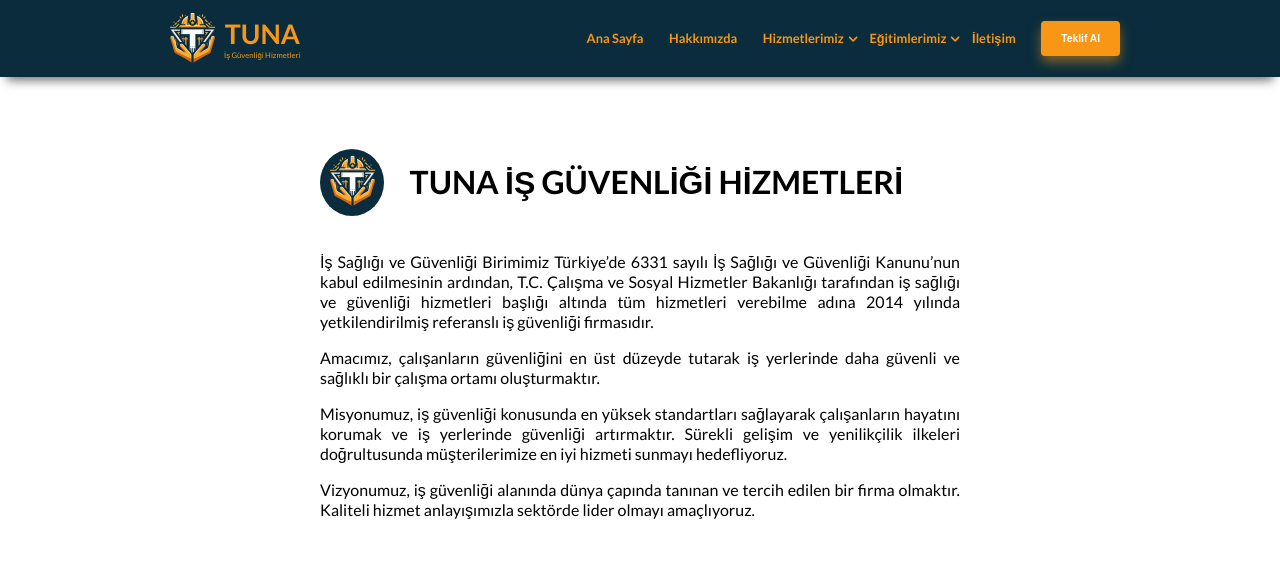
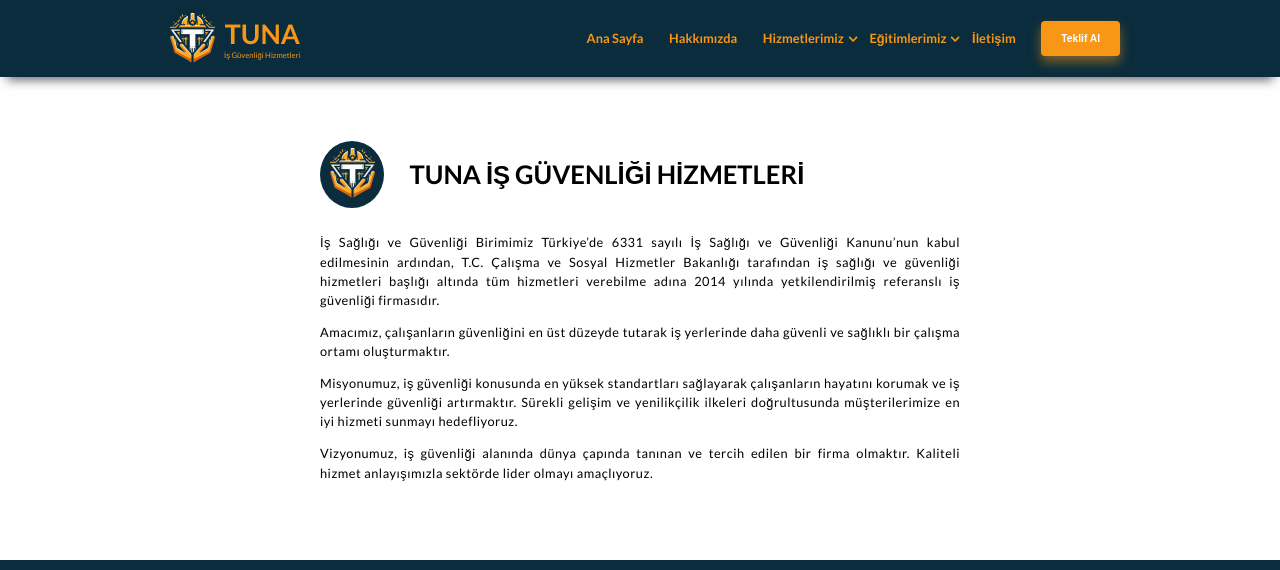
Before and after one commit to Harunyldz/Tuna, a React (Create React App) app in the folder tuna/: page /hakkimizda in a window 1280 px wide. Shown: the top 570 px of the page. Built offline with nearby package versions, Linux system fonts and the light colour scheme.

Commit message:
data.js ve nace.js utild e taşındı

```diff
--- a/tuna/src/components/Cart/Cart.jsx
+++ b/tuna/src/components/Cart/Cart.jsx
@@ -1,7 +1,7 @@
 import "./Cart.css";
 import { FaArrowRight } from "react-icons/fa6";
 import { Link } from "react-router-dom";
-import { motion, AnimatePresence } from "framer-motion";
+import { motion } from "framer-motion";
 
 const Cart = ({ cart,index }) => {
   return (
--- a/tuna/src/components/LeftMenu/LeftMenu.jsx
+++ b/tuna/src/components/LeftMenu/LeftMenu.jsx
@@ -1,7 +1,7 @@
 import "./LeftMenu.css";
 import { FaAngleRight } from "react-icons/fa6";
 import { NavLink, Link } from "react-router-dom";
-import { carts } from "../../Data.js";
+import { carts } from "../../utils/Data.js";
 const LeftMenu = () => {
   return (
     <div className="leftmenu">
--- a/tuna/src/components/Navbar/Navbar.jsx
+++ b/tuna/src/components/Navbar/Navbar.jsx
@@ -2,7 +2,7 @@
 import { motion, AnimatePresence } from "framer-motion";
 import "./Navbar.css";
 import logo from "../../assets/logo5.png";
-import { menuItems } from "../../Data";
+import { menuItems } from "../../utils/Data.js";
 import { FaChevronDown } from "react-icons/fa";
 import { Link } from "react-router-dom";
 
--- a/tuna/src/components/Referans/Referans.jsx
+++ b/tuna/src/components/Referans/Referans.jsx
@@ -11,7 +11,7 @@
 // import required modules
 import { Autoplay, Pagination, Navigation } from "swiper/modules";
 
-import { referanslar } from "../../Data.js";
+import { referanslar } from "../../utils/Data.js";
 const Referans = () => {
   return (
     <motion.div
--- a/tuna/src/components/Service/Service.jsx
+++ b/tuna/src/components/Service/Service.jsx
@@ -1,6 +1,6 @@
 import "./Service.css";
 import { FaArrowRightLong } from "react-icons/fa6";
-import { carts } from "../../Data.js";
+import { carts } from "../../utils/Data.js";
 import { motion } from "framer-motion";
 import { Link } from "react-router-dom";
 
--- a/tuna/src/components/slider/Slider.jsx
+++ b/tuna/src/components/slider/Slider.jsx
@@ -10,7 +10,7 @@
 import "swiper/css/navigation";
 
 import "./Slider.css";
-import { slides } from "../../Data";
+import { slides } from "../../utils/Data.js";
 import { useState } from "react";
 
 const Slider = () => {
--- a/tuna/src/pages/About/About.css
+++ b/tuna/src/pages/About/About.css
@@ -12,6 +12,10 @@
     gap: 2vw;
 }
 
+.about-header h1{
+    font-size: 2vw;
+}
+
 .about-header .about-img {
     background-color: #0a2c3c;
     border-radius: 50%;
@@ -22,6 +26,8 @@
 }
 
 .about-content p {
-    font-size: 1, 5vw;
+    font-size: 1vw;
+    letter-spacing: 0.5px;
+    line-height: 1.5;
     text-align: justify;
 }
--- a/tuna/src/pages/Info/Info.jsx
+++ b/tuna/src/pages/Info/Info.jsx
@@ -1,6 +1,6 @@
 import { useEffect, useState } from "react";
 import "./Info.css";
-import { infoData } from "../../Data.js";
+import { infoData } from "../../utils/Data.js";
 import { Link } from "react-router-dom";
 import { motion } from "framer-motion";
 import LeftMenu from "../../components/LeftMenu/LeftMenu.jsx";
--- a/tuna/src/pages/Services/Services.jsx
+++ b/tuna/src/pages/Services/Services.jsx
@@ -1,5 +1,5 @@
 import "./Services.css";
-import { carts } from "../../Data.js";
+import { carts } from "../../utils/Data.js";
 import Cart from "../../components/Cart/Cart.jsx";
 
 const Services = () => {
--- a/tuna/src/pages/Trainings/Trainings.jsx
+++ b/tuna/src/pages/Trainings/Trainings.jsx
@@ -1,5 +1,5 @@
 import "./Trainings.css";
-import { carts } from "../../Data.js";
+import { carts } from "../../utils/Data.js";
 import Cart from "../../components/Cart/Cart.jsx";
 
 function Trainings() {
```
Also changed, not shown: tuna/src/utils/Data.js (renamed from tuna/src/Data.js, +27 -27 lines), tuna/src/utils/nace.js (renamed from tuna/src/nace.js).
